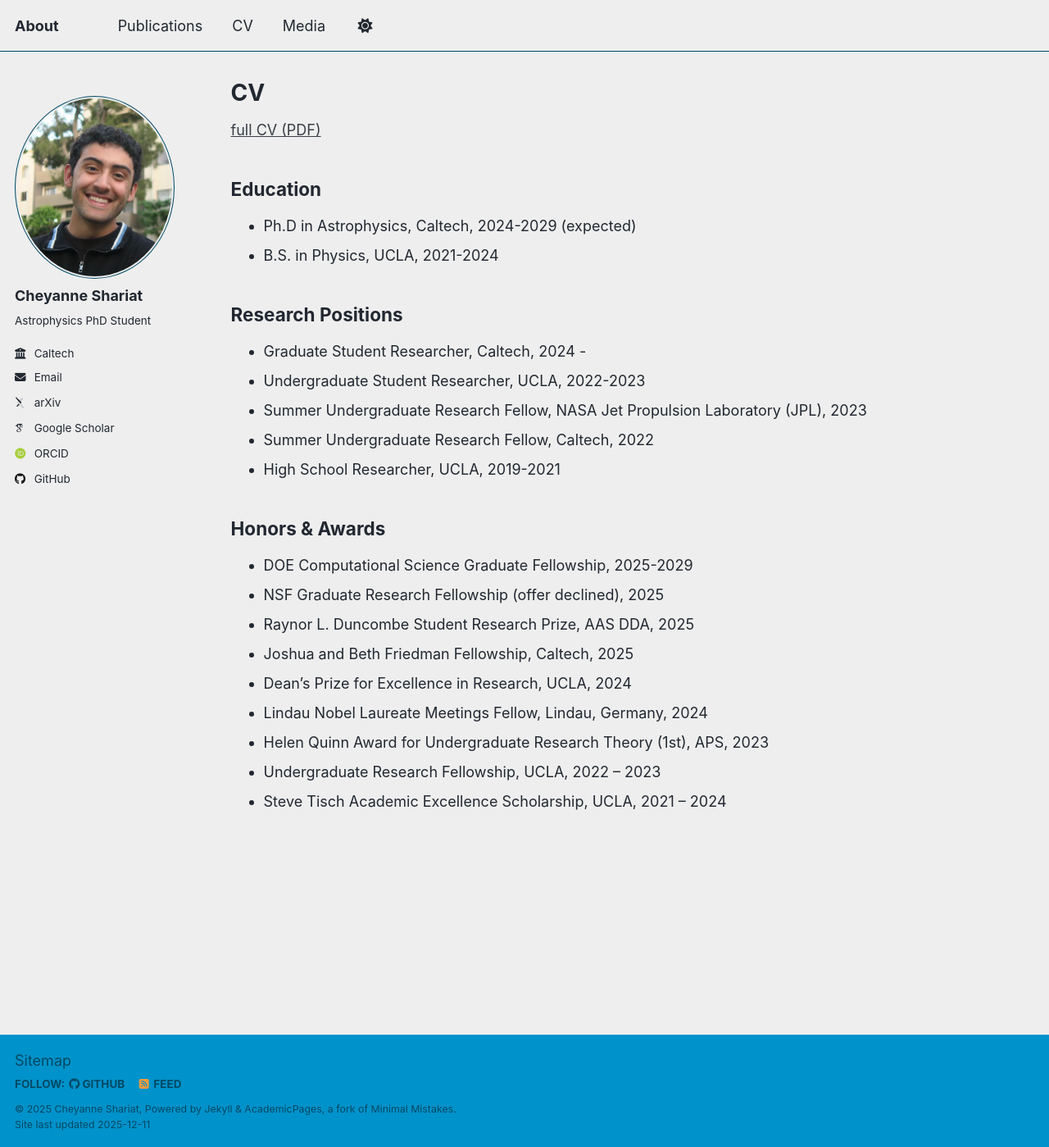
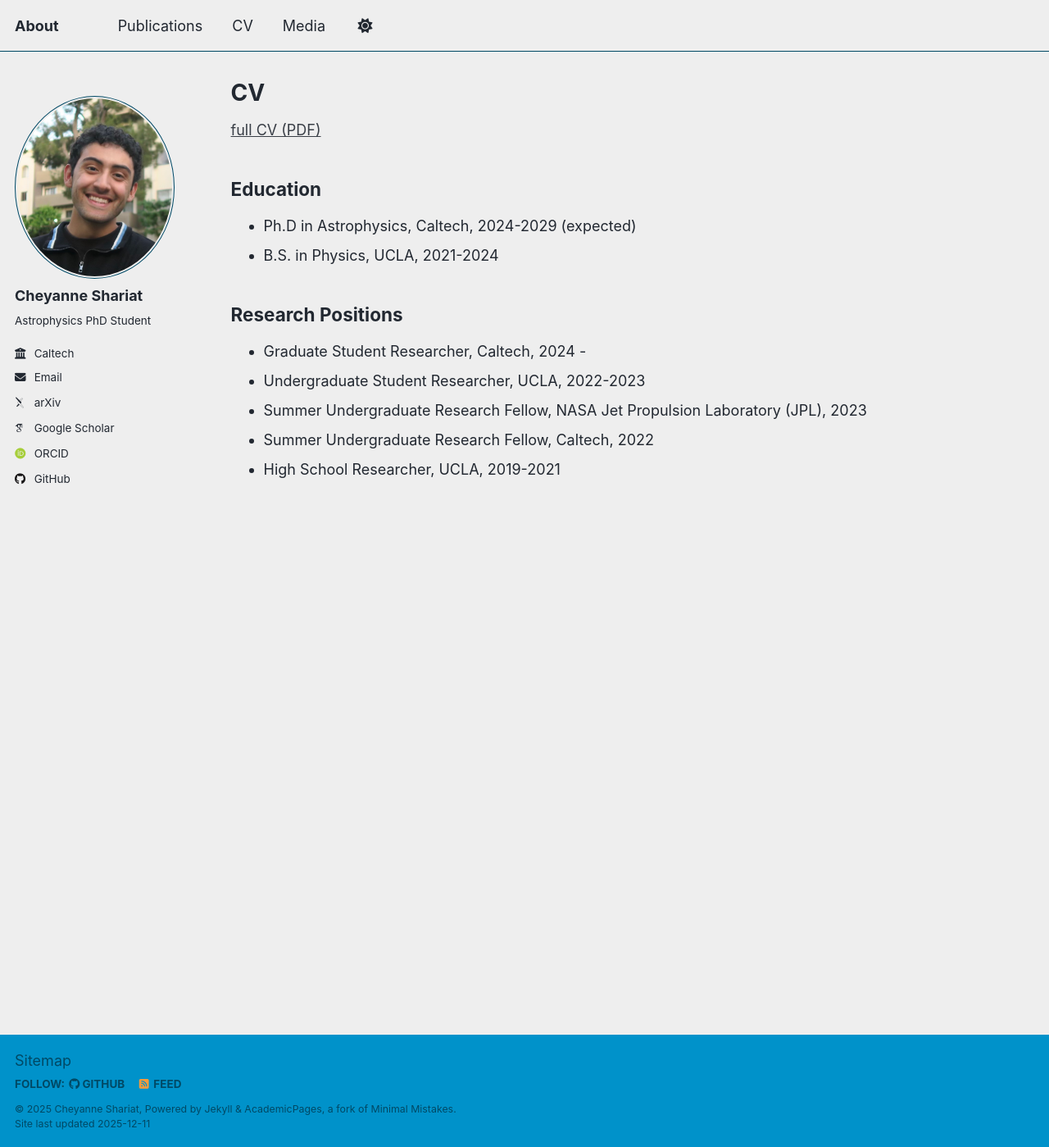
Before and after one commit to cheyanneshariat/cheyanneshariat.github.io, a Jekyll site: the page built from _pages/cv.md, in a window 1280 px wide and 1399 px high. Shown: the whole window at 82% size. Built offline with Jekyll 4.4.1, drawn with Linux system fonts in a browser that asks for light colours; some web fonts are replaced; a script that is not in the unit is left out.

Commit message:
Delete Honors & Awards section from CV
Removed the Honors & Awards section from the CV.

```diff
--- a/_pages/cv.md
+++ b/_pages/cv.md
@@ -23,15 +23,3 @@ redirect_from:
 * Summer Undergraduate Research Fellow, NASA Jet Propulsion Laboratory (JPL), 2023
 * Summer Undergraduate Research Fellow, Caltech, 2022
 * High School Researcher, UCLA, 2019-2021
-
-## Honors & Awards
-
-* DOE Computational Science Graduate Fellowship, 2025-2029
-* NSF Graduate Research Fellowship (offer declined), 2025
-* Raynor L. Duncombe Student Research Prize, AAS DDA, 2025
-* Joshua and Beth Friedman Fellowship, Caltech, 2025
-* Dean's Prize for Excellence in Research, UCLA, 2024
-* Lindau Nobel Laureate Meetings Fellow, Lindau, Germany, 2024
-* Helen Quinn Award for Undergraduate Research Theory (1st), APS, 2023
-* Undergraduate Research Fellowship, UCLA, 2022 -- 2023
-* Steve Tisch Academic Excellence Scholarship, UCLA, 2021 -- 2024
```
